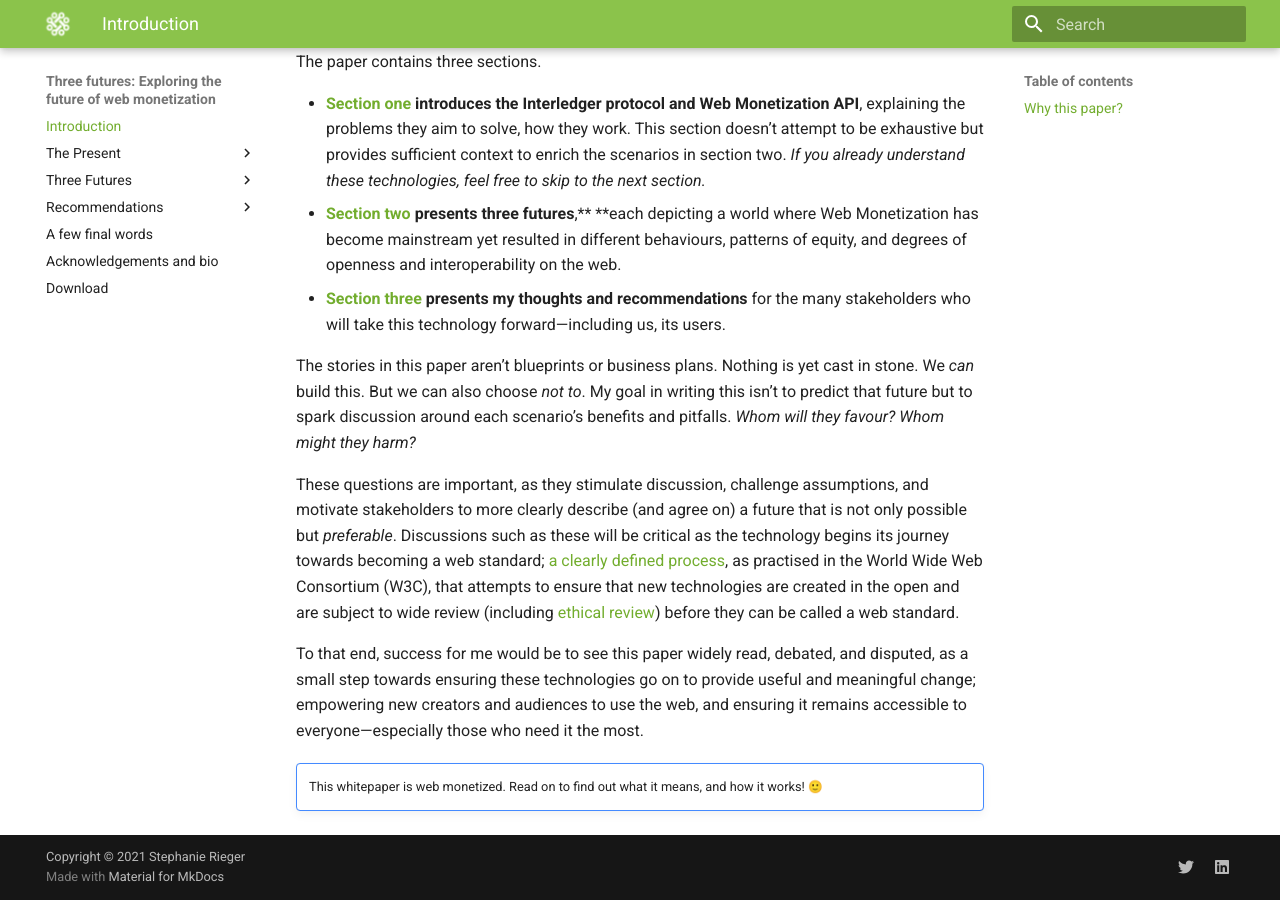
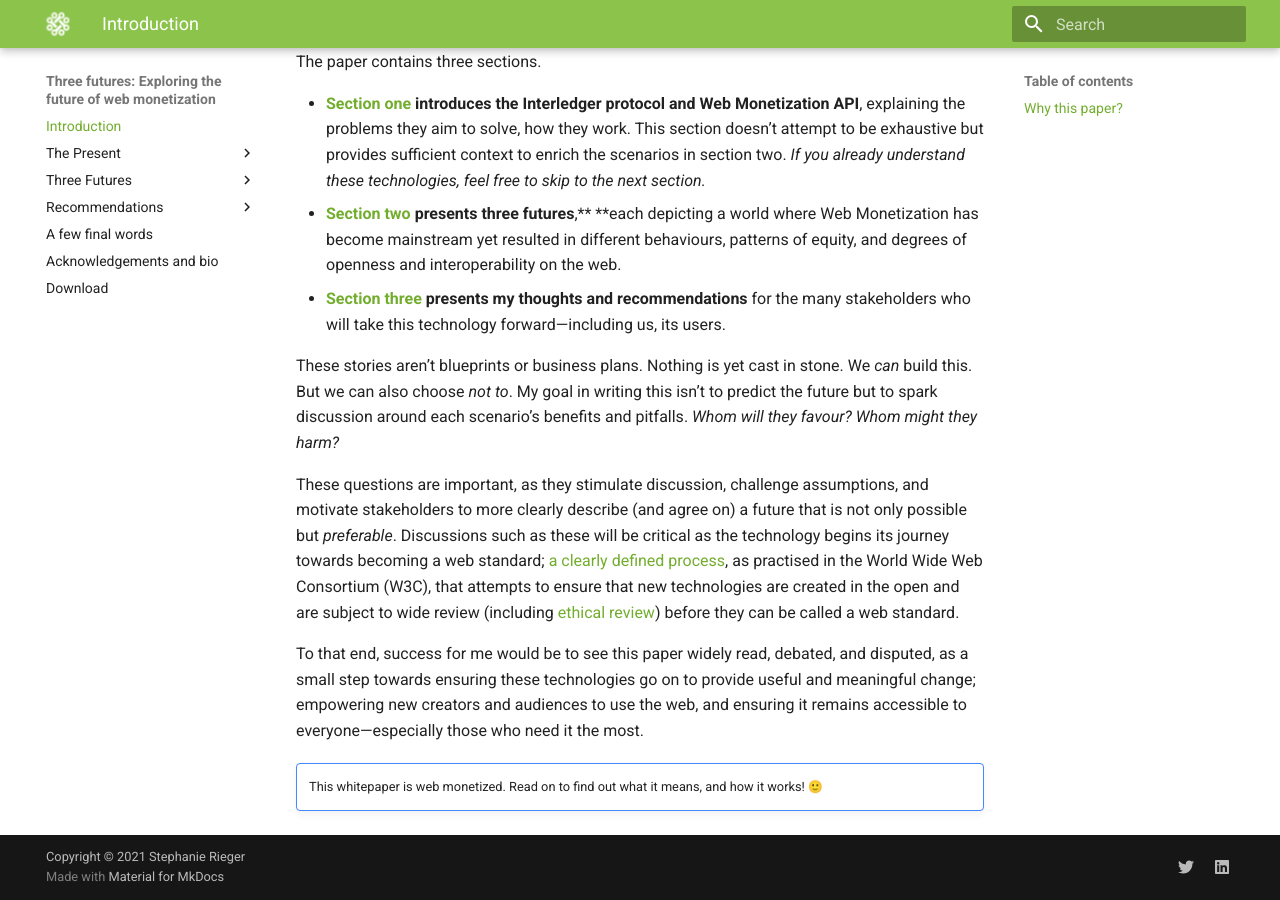
Before and after one commit to yiibu/web-monetization, an MkDocs documentation site: the page built from docs/index.md, in a window 1280 px wide and 900 px high, scrolled down 1050 px. Built offline with MkDocs 1.6.1 and Material for MkDocs 9.7.7, drawn with Linux system fonts in a browser that asks for light colours; emoji names are drawn with the system emoji font.

Commit message:
Edits
More edits :)

```diff
--- a/docs/index.md
+++ b/docs/index.md
@@ -26,7 +26,7 @@
 *   **[Section two](three-futures/index.md) presents three futures**,** **each depicting a world where Web Monetization has become mainstream yet resulted in different behaviours, patterns of equity, and degrees of openness and interoperability on the web.
 *   **[Section three](recommendations/index.md) presents my thoughts and recommendations** for the many stakeholders who will take this technology forward—including us, its users.
 
-The stories in this paper aren’t blueprints or business plans. Nothing is yet cast in stone. We _can_ build this. But we can also choose _not to_. My goal in writing this isn’t to predict that future but to spark discussion around each scenario’s benefits and pitfalls. _Whom will they favour? Whom might they harm?_
+These stories aren’t blueprints or business plans. Nothing is yet cast in stone. We _can_ build this. But we can also choose _not to_. My goal in writing this isn’t to predict the future but to spark discussion around each scenario’s benefits and pitfalls. _Whom will they favour? Whom might they harm?_
 
 These questions are important, as they stimulate discussion, challenge assumptions, and motivate stakeholders to more clearly describe (and agree on) a future that is not only possible but _preferable_. Discussions such as these will be critical as the technology begins its journey towards becoming a web standard; [a clearly defined process](https://www.smashingmagazine.com/2019/01/web-standards-guide/), as practised in the World Wide Web Consortium (W3C), that attempts to ensure that new technologies are created in the open and are subject to wide review (including [ethical review](https://www.w3.org/2001/tag/doc/ethical-web-principles/)) before they can be called a web standard.
 
```
